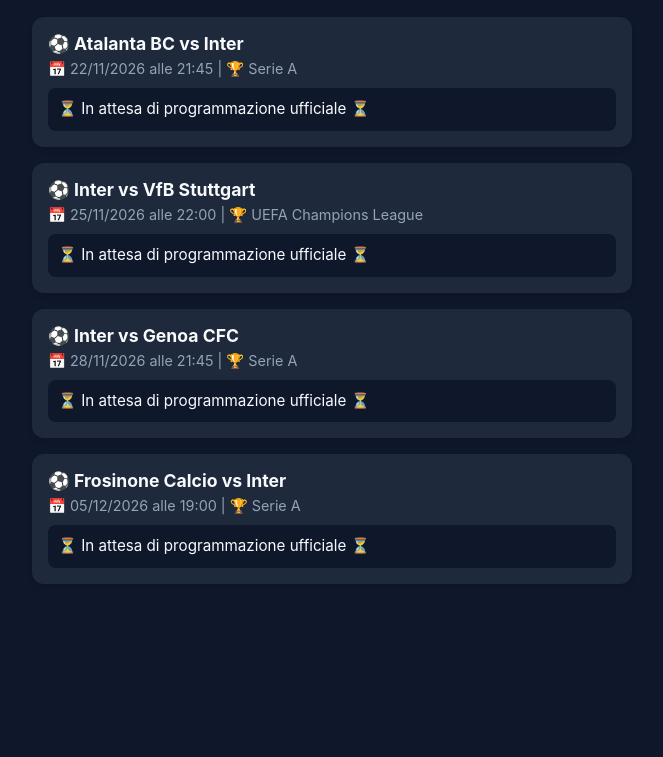
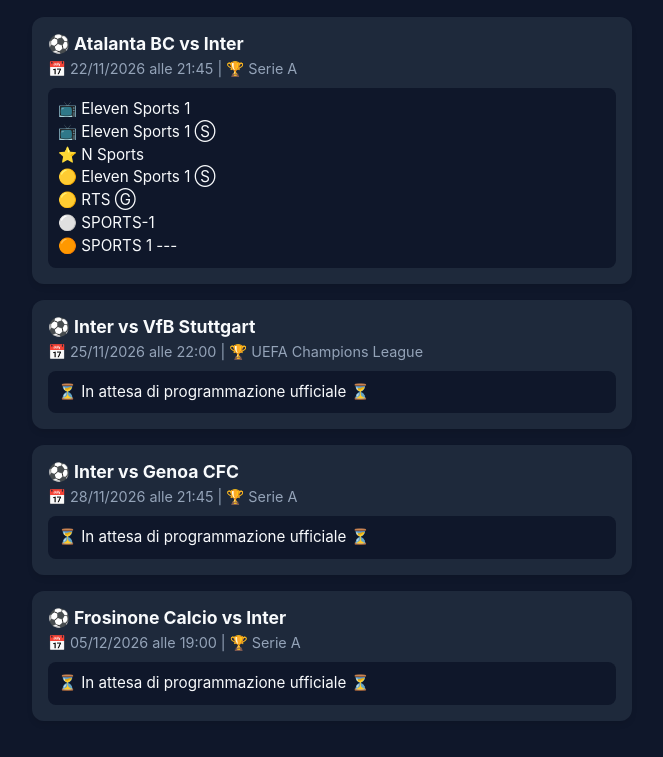
Before and after one commit to Sgrufy/Inter-calendar-bot, a plain HTML site: page index.html in a window 1280 px wide. Shown: the part 68-825 px from the top of the page, without its empty margins (308-971 px from the left). Before the commit the page ends 800 px from the top, so only its background shows below. Drawn offline with Linux system fonts and the light colour scheme.

Commit message:
Aggiornamento automatico calendario e palinsesto Inter

```diff
--- a/index.html
+++ b/index.html
@@ -22,7 +22,13 @@
         <div class="match-card">
             <div class="match-title">⚽ Atalanta BC vs Inter</div>
             <div class="match-date">📅 22/11/2026 alle 21:45 | 🏆 Serie A</div>
-            <div class="channels">⏳ In attesa di programmazione ufficiale ⏳</div>
+            <div class="channels">📺 Eleven Sports 1
+📺 Eleven Sports 1 Ⓢ
+⭐ N Sports
+🟡 Eleven Sports 1 Ⓢ
+🟡 RTS Ⓖ
+⚪ SPORTS-1
+🟠 SPORTS 1 ---</div>
         </div>
 
         <div class="match-card">
```
Also changed, not shown: 1 other file.
